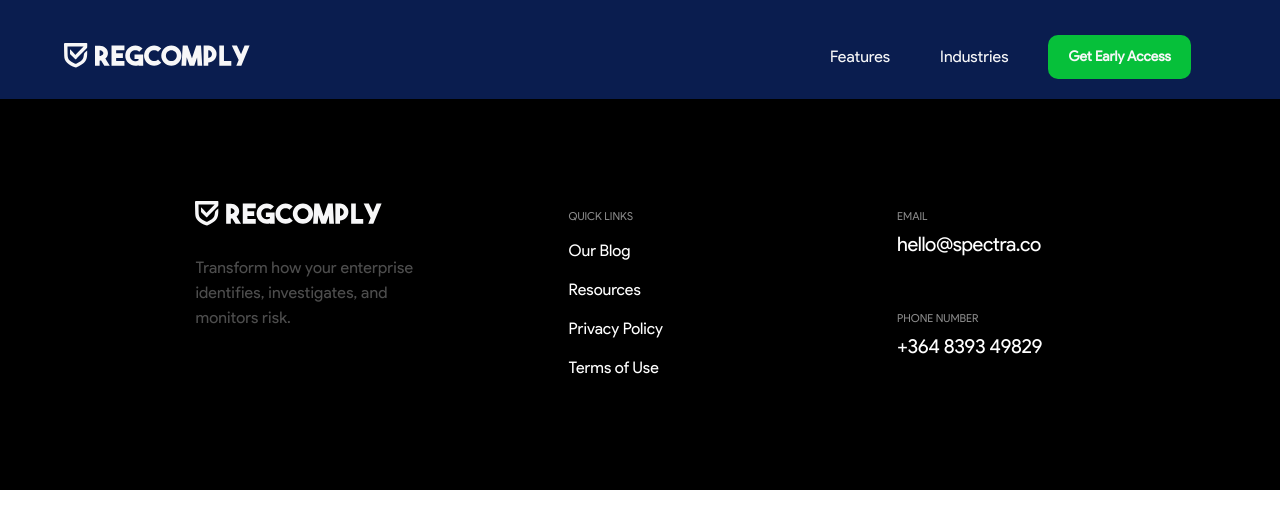
After one commit to heyt0pe/regcomply, a PHP site: page /terms.html in a window 1280 px wide. The commit adds this page. Shown: the top 529 px of the page. Run offline with PHP 8.4, Linux system fonts and the light colour scheme.

Commit message:
privacy and terms init

```diff
--- a/css/footer.css
+++ b/css/footer.css
@@ -48,6 +48,7 @@ footer div.footer-col nav a.nav-item {
     width: 100%;
     color: #ffffff;
     text-decoration: none;
+    cursor: pointer;
 }
 
 footer div.footer-col a.contact {
--- /dev/null
+++ b/terms.html
@@ -0,0 +1,86 @@
+<!DOCTYPE html>
+<html lang="en">
+    <head>
+        <meta charset="UTF-8" />
+        <meta http-equiv="X-UA-Compatible" content="IE=edge" />
+        <meta name="viewport" content="width=device-width, initial-scale=1.0" />
+        <link
+            rel="shortcut icon"
+            href="assets/images/favicon.ico"
+            type="image/x-icon"
+        />
+        <link rel="stylesheet" href="css/header.css" />
+        <link rel="stylesheet" href="css/index.css" />
+        <link rel="stylesheet" href="css/footer.css" />
+        <script src="script/index.js"></script>
+        <title>RegComply</title>
+    </head>
+
+    <body>
+        <!-- HEADER START -->
+
+        <header id="navbar" class="navbar">
+            <a href="home.html">
+                <img src="assets/icons/logo.svg" alt="logo" class="logo"
+            /></a>
+            <nav>
+                <div class="nav-menu">
+                    <a href="#features" class="nav-item">Features</a>
+                    <a href="#industries" class="nav-item">Industries</a>
+                    <a class="early-access nav-item">Get Early Access</a>
+                </div>
+                <div class="hamburger">
+                    <span class="bar"></span>
+                    <span class="bar"></span>
+                    <span class="bar"></span>
+                </div>
+            </nav>
+        </header>
+
+        <!-- HEADER END -->
+
+        <!-- BODY START -->
+
+        <div class="container"></div>
+
+        <!-- BODY END -->
+
+        <!-- FOOTER START -->
+
+        <footer>
+            <div class="footer-col">
+                <a href="home.html">
+                    <img src="assets/icons/logo.svg" alt="logo" class="logo"
+                /></a>
+                <p class="sub-text">
+                    Transform how your enterprise identifies, investigates, and
+                    monitors risk.
+                </p>
+            </div>
+            <div class="footer-col">
+                <p class="sub-title">QUICK LINKS</p>
+                <nav>
+                    <a class="nav-item">Our Blog</a>
+                    <a class="nav-item">Resources</a>
+                    <a href="privacy.html" class="nav-item">Privacy Policy</a>
+                    <a href="terms.html" class="nav-item">Terms of Use</a>
+                </nav>
+            </div>
+            <div class="footer-contacts">
+                <div class="footer-col">
+                    <p class="sub-title">EMAIL</p>
+                    <a href="mailto:hello@spectra.co" class="contact mail"
+                        >hello@spectra.co</a
+                    >
+                    <p class="sub-title">PHONE NUMBER</p>
+                    <a href="tel:+364 8393 49829" class="contact"
+                        >+364 8393 49829</a
+                    >
+                </div>
+            </div>
+        </footer>
+        <!-- FOOTER END -->
+        <script src="script/header.js"></script>
+        <script src="script/modal.js"></script>
+    </body>
+</html>
```
Also changed, not shown: home.html (+8 -4 lines), privacy.html (added, +86 -0 lines).
